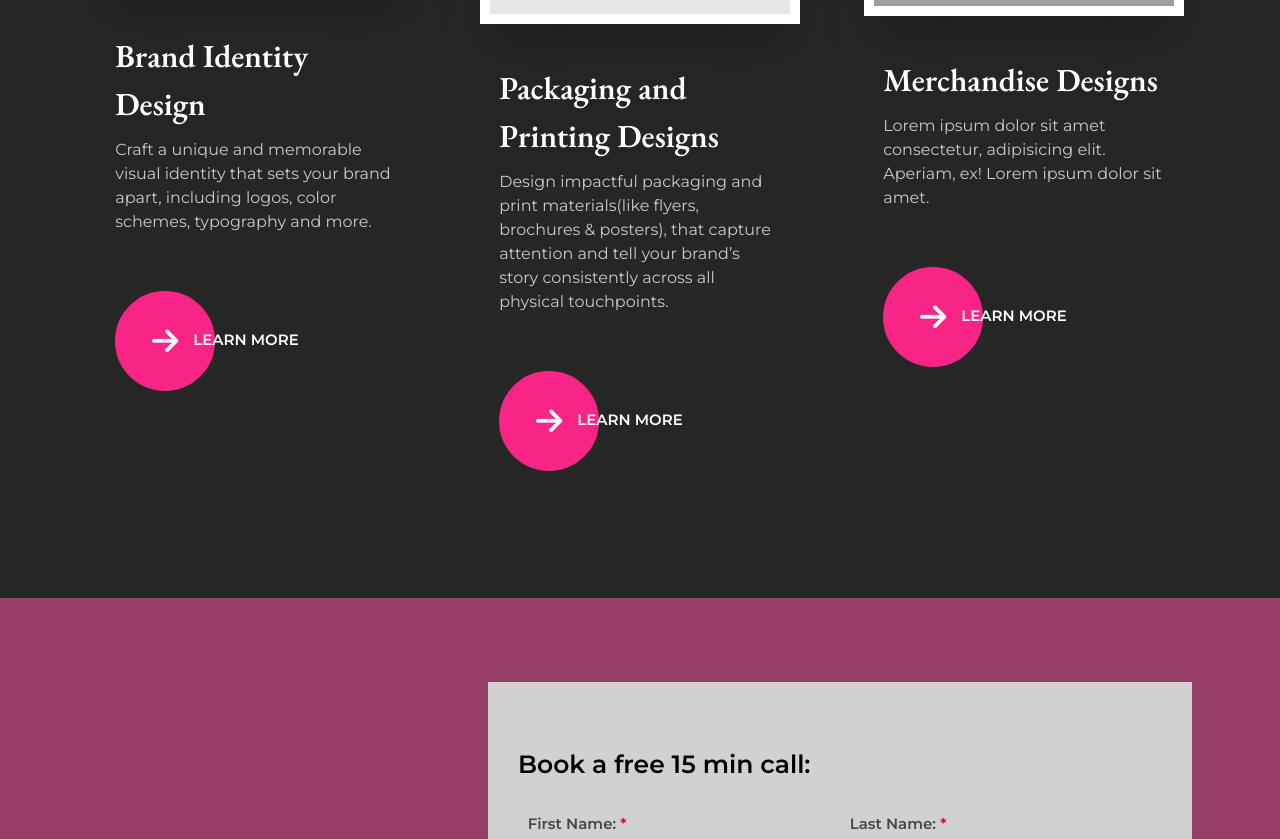
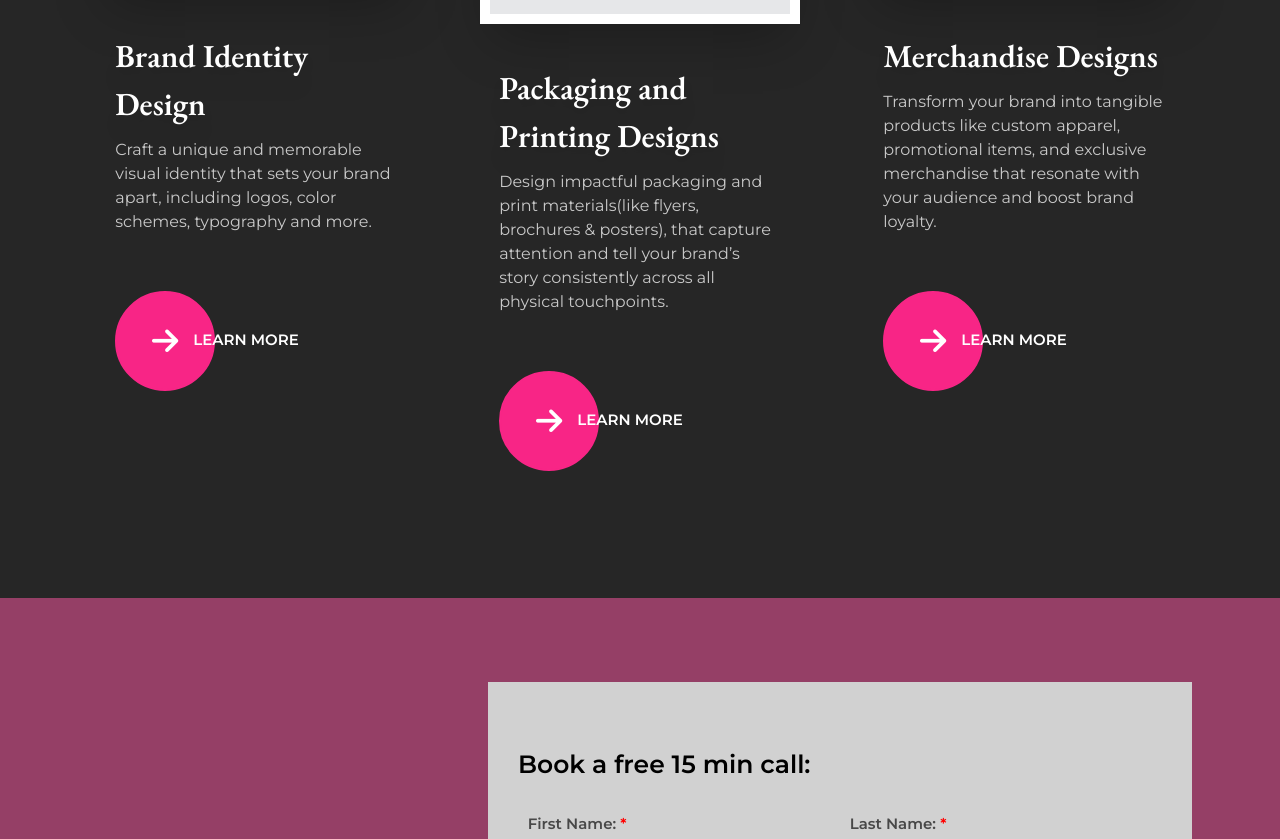
Before and after one commit to Four-Cape-Org/Four-Cape-Web-Frontend, a React (Vite) app: page / in a window 1280 px wide. Shown: the part 3778-4617 px from the top of the page. Built offline with nearby package versions, Linux system fonts and the light colour scheme; grey boxes are pictures that could not be loaded.

Commit message:
Updated Services cards

```diff
--- a/src/Components/Home/ServiceSection.jsx
+++ b/src/Components/Home/ServiceSection.jsx
@@ -66,7 +66,7 @@ const ServiceSection = () => {
                     <img src={MerchDesignImg} className='h-[25em] w-[21em] border-[10px] border-[white] shadow-2xl' alt="Merchandise Design" />
                     <div className="flex flex-col justify-center items-start w-[88%] mt-[40px]">
                         <h5 className='text-[2em] font-secondary font-semibold drop-shadow-xl'>Merchandise Designs</h5>
-                        <p className='text-[#C9C9C9] font-primary text-[16px] my-[10px]'>Lorem ipsum dolor sit amet consectetur, adipisicing elit. Aperiam, ex! Lorem ipsum dolor sit amet.</p>
+                        <p className='text-[#C9C9C9] font-primary text-[16px] my-[10px]'>Transform your brand into tangible products like custom apparel, promotional items, and exclusive merchandise that resonate with your audience and boost brand loyalty.</p>
                         <BubbleButtonPrimary className='my-[32px]' sendTo='/about' text='LEARN MORE' />
                     </div>
                 </div>
```
